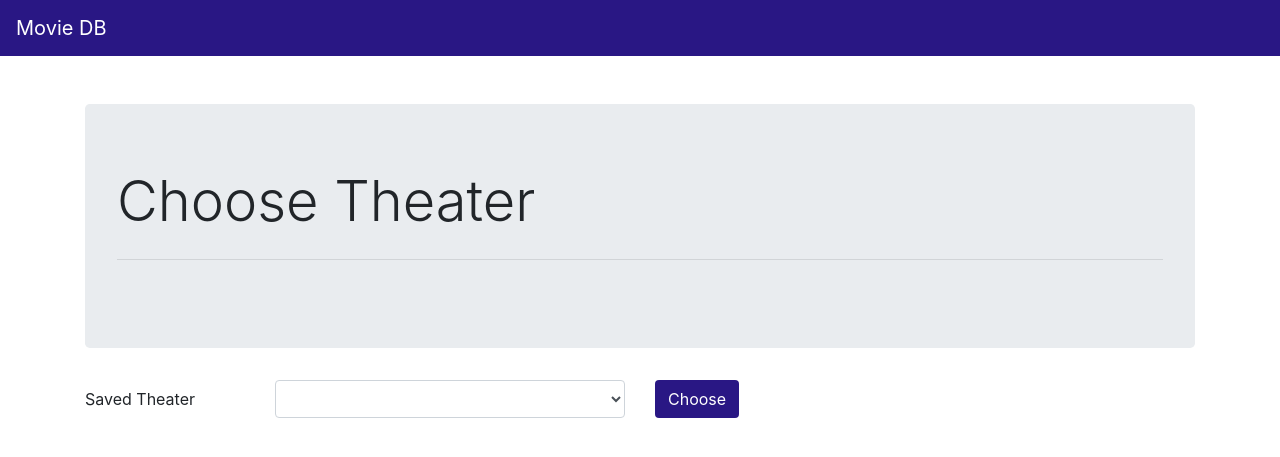
After one commit to mdrinne/p3, a Flask app: a page that uses p3/templates/choose_theater.html in a window 1280 px wide. The commit adds this page. Shown: the top 457 px of the page. Run offline with Flask 2, Linux system fonts and the light colour scheme; data comes from the database, SQL or seed files in the repository; lists and menus that the app fills with data are empty; some libraries are stand-ins or nearby versions.

Commit message:
working on buy_ticket

```diff
--- a/p3/p3.py
+++ b/p3/p3.py
@@ -218,9 +218,25 @@ def review(title):
     rating = cur.fetchone()
     return render_template('review.html', reviews=reviews, avg=rating, title=title)
 
-@app.route('/movie/<title>/buy_ticket')
-def buy_ticket(title):
-    return 'buy ticket'
+@app.route('/movie/<title>/buy_ticket/choose_theater', methods=['GET','POST'])
+def choose_theater(title):
+    db = get_db()
+    cur = db.execute('select name from SHOWTIME join PREFERS on tid=theater_id natural join Theater where username=?;',[session.get('user')])
+    prefers = cur.fetchall()
+    return render_template('choose_theater.html', prefers=prefers, title=title)
+
+@app.route('/movie/<title>/buy_ticket/pick_time', methods=['GET','POST'])
+def pick_time(title):
+    theater = request.form['theater']
+    return redirect(url_for('select_time', title=title, theater=theater))
+
+@app.route('/movie/<title>/buy_ticket/search_theaters', methods=['GET','POST'])
+def search_theaters(title):
+    return 'search theaters'
+
+@app.route('/movie/<title>/buy_ticket/select_time/<theater>')
+def select_time(title,theater):
+    return 'select time for {} at {}'.format(title,theater)
 
 @app.route('/movie/<title>/review/give_review', methods=['GET','POST'])
 def give_review(title):
--- /dev/null
+++ b/p3/templates/choose_theater.html
@@ -0,0 +1,24 @@
+{% extends "navbar.html" %}
+{% block body %}
+<div class="container">
+  <div class="jumbotron">
+    <h1 class="display-4">Choose Theater</h1>
+    <hr class="my-4">
+  </div>
+  <form action="{{ url_for('pick_time', title=title) }}" method=post>
+    <div class="form-group row">
+      <label for="theater" class="col-sm-2 col-form-label">Saved Theater</label>
+      <div class="col-sm-4">
+        <select class="form-control" id="theater" name="theater">
+          {% for theater in prefers %}
+          <option>{{ theater.name }}</option>
+          {% endfor %}
+        </select>
+      </div>
+      <div class="col-sm-2">
+        <button type="submit" class="btn" style="background-color: #291784; color: #FFFFFF;">Choose</button>
+      </div>
+    </div>
+  </form>
+</div>
+{% endblock %}
--- a/p3/templates/movie.html
+++ b/p3/templates/movie.html
@@ -19,7 +19,7 @@
       style="background-color: #291784; color: #FFFFFF;">Overview</a>
     <a href="{{ url_for('review', title=movie.title) }}" class="btn" role="button" aria-pressed="true"
       style="background-color: #291784; color: #FFFFFF;">Movie Review</a>
-    <a href="{{ url_for('buy_ticket', title=movie.title) }}" class="btn" role="button" aria-pressed="true"
+    <a href="{{ url_for('choose_theater', title=movie.title) }}" class="btn" role="button" aria-pressed="true"
       style="background-color: #291784; color: #FFFFFF;">Buy Ticket</a>
     <br><br>
     <a href="{{ url_for('now_playing') }}" class="btn" role="button" aria-pressed="true"
--- a/p3/templates/payment_info.html
+++ b/p3/templates/payment_info.html
@@ -23,9 +23,8 @@
         {% for card in cards %}
         <tr>
           <th scope="row">
-            <label class="form-check-label">
-              <input type="radio" class="form-check-input" name="delete" id="{{ card.card_no }}" value="{{ card.card_no }}">
-            </label>
+            <label class="form-check-label"></label>
+            <input type="radio" class="form-check-input" name="delete" id="{{ card.card_no }}" value="{{ card.card_no }}">
           </th>
           <td>{{ card.card_no }}</td>
           <td>{{ card.name_on_card }}</td>
```
Also changed, not shown: 1 other file.
